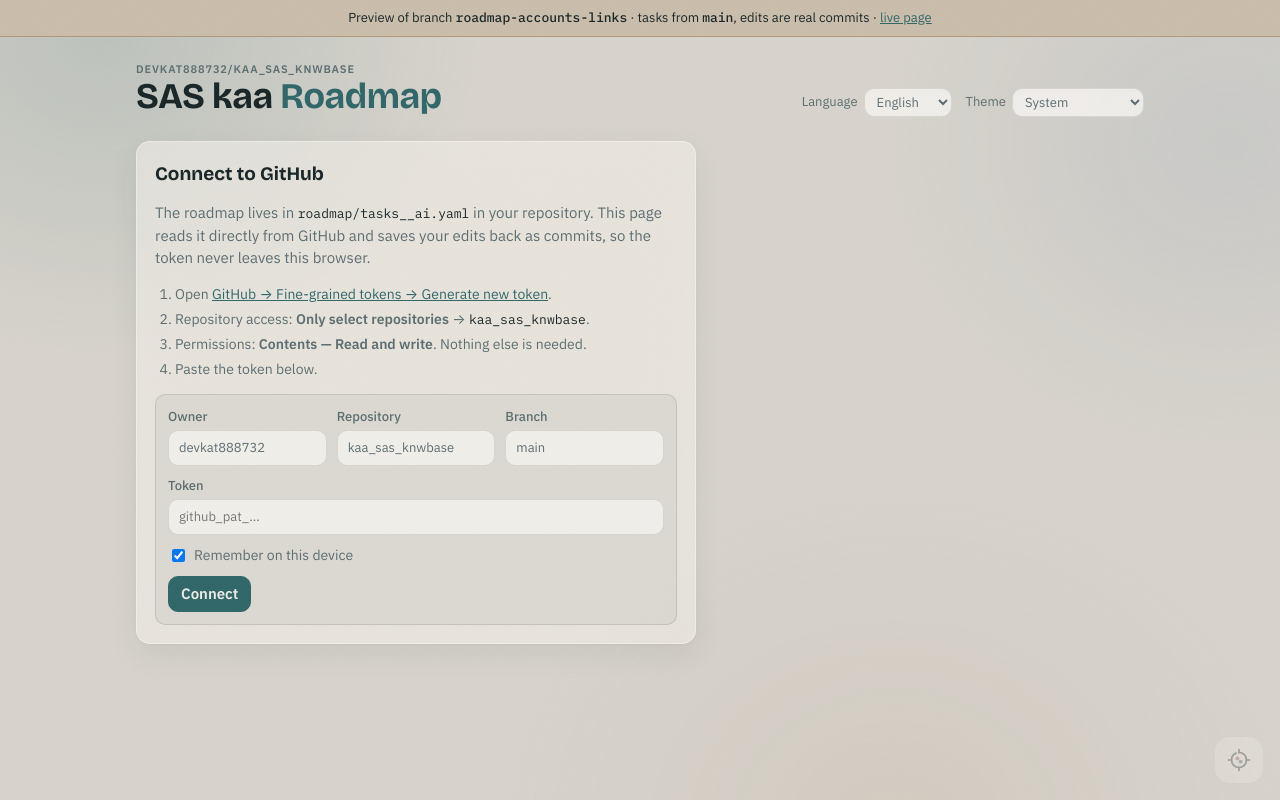
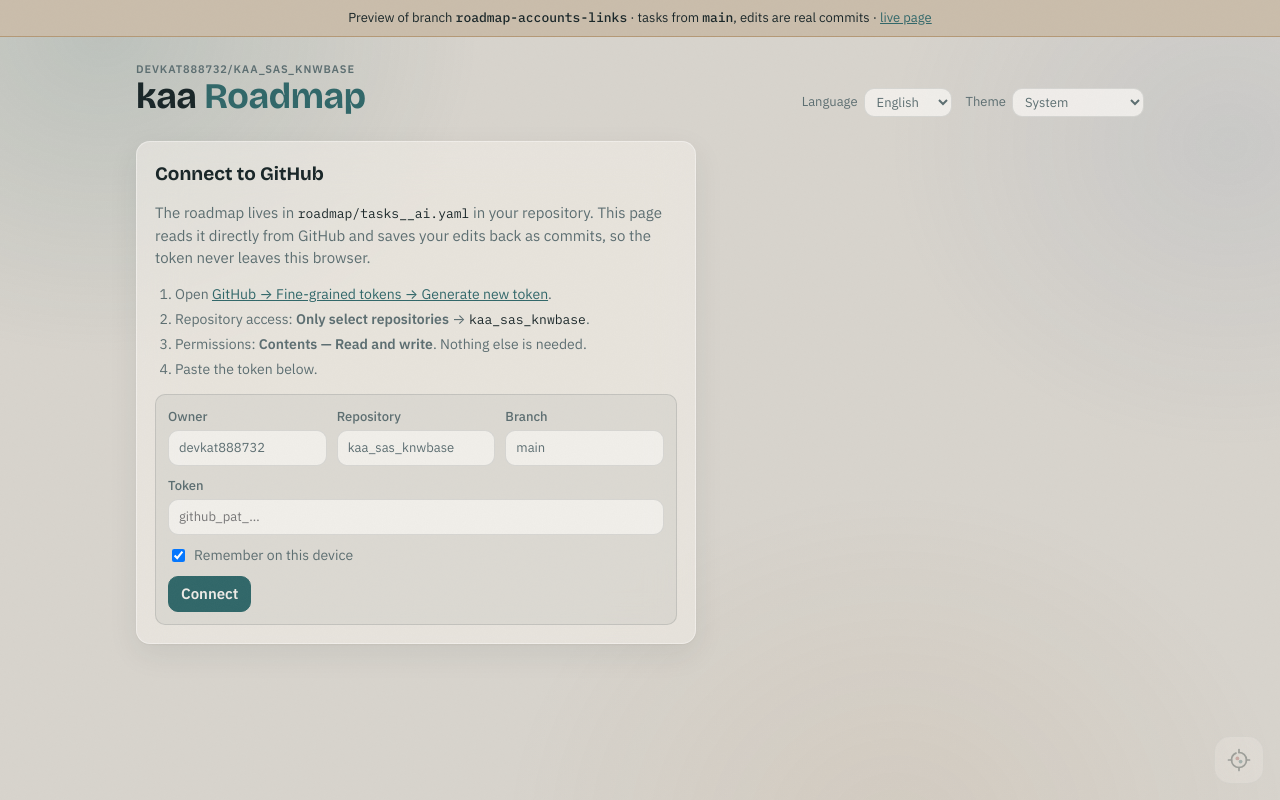
Before and after one commit to devkat888732/app-kaa-sas-roadmap-chkl, a plain HTML site: page preview/roadmap-accounts-links/index.html in a window 1280 px wide. Drawn offline with nearby package versions, Linux system fonts and the light colour scheme.

Commit message:
Deploy roadmap roadmap-accounts-links from devkat888732/kaa_sas_knwbase@6cf0992b87784155cb9f090eaa11d2d0da23b7d6 devkat888732/kaa_sas_knwbase@6cf0992b87784155cb9f090eaa11d2d0da23b7d6

```diff
--- a/preview/roadmap-accounts-links/index.html
+++ b/preview/roadmap-accounts-links/index.html
@@ -4,7 +4,7 @@
 <head>
 <meta charset="utf-8">
 <meta name="viewport" content="width=device-width, initial-scale=1, viewport-fit=cover">
-<title>SAS kaa Roadmap</title>
+<title>kaa Roadmap</title>
 <link rel="preconnect" href="https://fonts.googleapis.com">
 <link rel="preconnect" href="https://fonts.gstatic.com" crossorigin>
 <link rel="stylesheet" href="https://fonts.googleapis.com/css2?family=Bricolage+Grotesque:opsz,wght@12..96,600;12..96,700&family=IBM+Plex+Sans:wght@400;500;600&family=IBM+Plex+Mono:wght@400;500&display=swap">
@@ -294,7 +294,7 @@ tbody tr:last-child td { border-bottom: 0; }
   <header data-fb="header">
     <div>
       <div class="label" id="repo-label">kaa_sas_knwbase</div>
-      <h1 data-fb="title">SAS kaa <span>Roadmap</span></h1>
+      <h1 data-fb="title">kaa <span>Roadmap</span></h1>
     </div>
     <div class="side">
       <div class="meta" id="meta" data-fb="toolbar"></div>
@@ -322,7 +322,7 @@ tbody tr:last-child td { border-bottom: 0; }
 
 <script>
 /* Build-time defaults (replaced by build.py). */
-const DEFAULTS = /*__ROADMAP_CONFIG__*/{"owner": "devkat888732", "repo": "kaa_sas_knwbase", "branch": "main", "project": "SASMP", "feedback_items": "roadmap/feedback/items-SASMP__ai.yaml", "feedback_all": "roadmap/feedback/all-projects__ai.yaml", "ideas_source": "roadmap/ideas/captured__ai.yaml", "ideas_all": "roadmap/ideas/all-ideas__ai.yaml", "ideas_projects": "roadmap/ideas/projects__ai.yaml", "build": "748d4b5", "preview": "roadmap-accounts-links"};
+const DEFAULTS = /*__ROADMAP_CONFIG__*/{"owner": "devkat888732", "repo": "kaa_sas_knwbase", "branch": "main", "project": "SASMP", "feedback_items": "roadmap/feedback/items-SASMP__ai.yaml", "feedback_all": "roadmap/feedback/all-projects__ai.yaml", "ideas_source": "roadmap/ideas/captured__ai.yaml", "ideas_all": "roadmap/ideas/all-ideas__ai.yaml", "ideas_projects": "roadmap/ideas/projects__ai.yaml", "build": "6cf0992", "preview": "roadmap-accounts-links"};
 const TASKS_PATH = "roadmap/tasks__ai.yaml";
 // labels are getters so they follow the current language
 const STATUS = ["todo", "doing", "review", "done", "blocked"].map(key => ({ key, get label() { return T("st." + key); } }));
@@ -496,6 +496,9 @@ const CFG_KEY = DEFAULTS.preview ? "cfg:preview" : "cfg";
 const cfg = Object.assign({}, DEFAULTS, store.get(CFG_KEY, {}), { token: store.get("token", null) || sessionToken() });
 function sessionToken() { try { return sessionStorage.getItem("roadmap:token"); } catch { return null; } }
 const ui = Object.assign({ tab: "checklist", q: "", area: "", owner: "", status: "", hideDone: false, rm: false }, store.get("ui", {}));
+// the page and every branch preview share one browser storage (devkat888732.github.io): a newer version may have saved a
+// tab this one doesn't have («calendar») — then this one opens the checklist instead of failing (Kaa, 2026-11-26)
+if (!TABS.some(t => t.key === ui.tab)) ui.tab = "checklist";
 if (TABS.some(t => t.key === location.hash.slice(1))) ui.tab = location.hash.slice(1);
 let doc = null, header = "", fileSha = null, tree = [], treeTruncated = false, commits = [], contents = {}, derived = {};
 let pending = [], saveTimer = null, savebarTimer = null, saving = false, lastSave = null, saveError = null, openEditor = null, loadError = null, loading = false;
@@ -816,7 +819,7 @@ function renderMeta() {
   if (DEFAULTS.preview) {
     const b = $("preview-banner");
     b.hidden = false; b.innerHTML = T("previewBanner", esc(DEFAULTS.preview), esc(cfg.branch));
-    document.title = "[preview] SAS kaa Roadmap";
+    document.title = "[preview] kaa Roadmap";
   }
   $("repo-label").textContent = `${cfg.owner}/${cfg.repo}`;
   $("meta").innerHTML = cfg.token ? `
```
